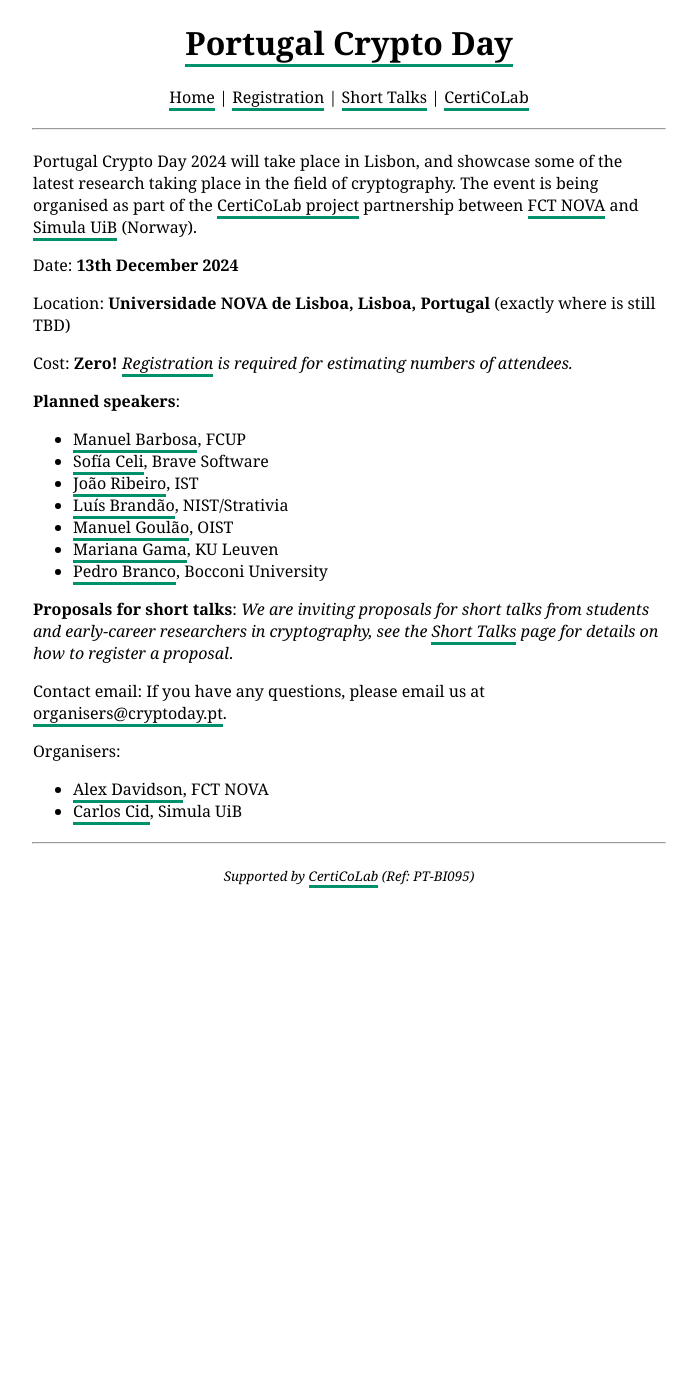
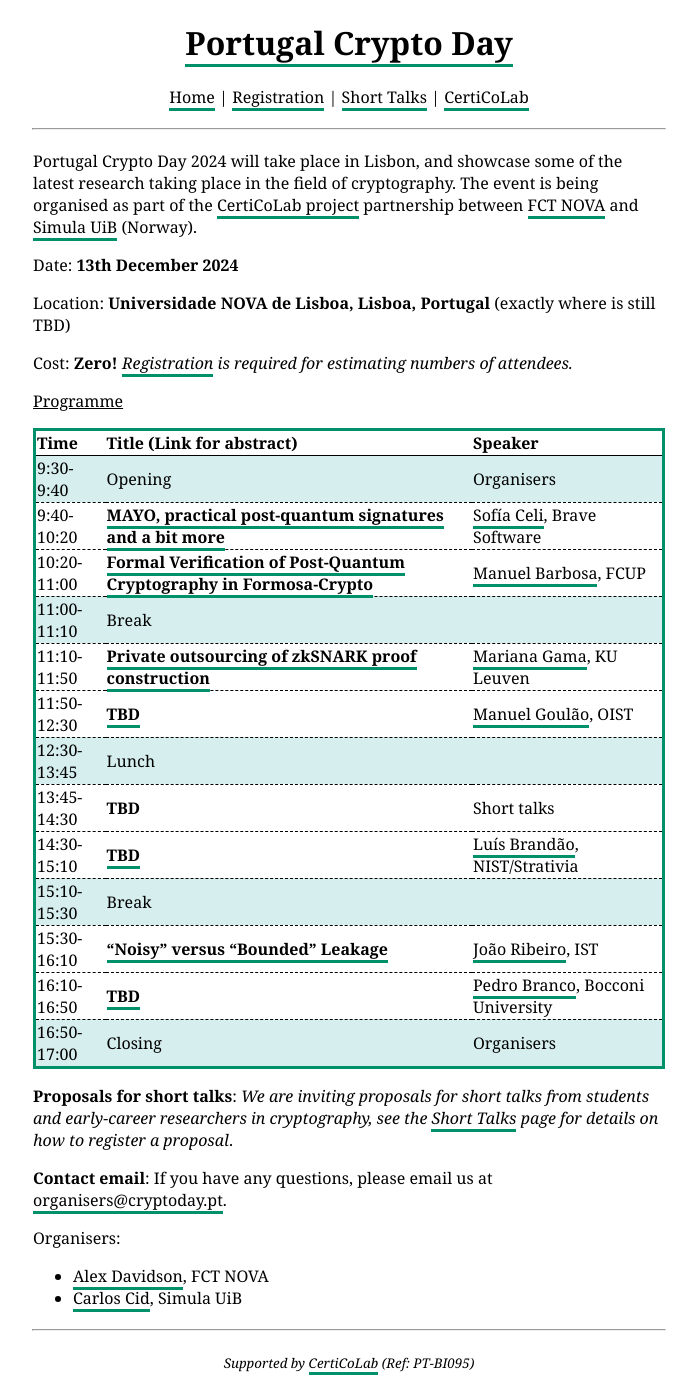
Before and after one commit to cryptoday-pt/cryptoday-pt.github.io, a Jekyll site: the page built from index.html, in a window 1280 px wide. Shown: the whole page, without its empty margins (291-988 px from the left). Built offline with Jekyll 4.4.1, drawn with Linux system fonts in a browser that asks for light colours; the list of posts is cut into pages by our own code; before the commit the page ends 902 px from its top, so only the background shows below that.

Commit message:
Add programme

```diff
--- a/Gemfile
+++ b/Gemfile
@@ -1,2 +1,3 @@
 source "https://rubygems.org"
 gemspec
+gem "jekyll-paginate"
--- a/assets/css/syntax.css
+++ b/assets/css/syntax.css
@@ -64,6 +64,10 @@ body, h1, h2, h3, h4, h5, h6  {
   text-align: center;
 }
 
+h3 {
+  text-align: left;
+}
+
 :root{
   --maincolor: rgb(0, 145, 107);
   --bordercl:black;
@@ -100,3 +104,20 @@ iframe {
   min-width: 325px;
   margin: 0 auto;
 }
+
+table {
+  border: 3px solid var(--maincolor);
+  border-collapse: collapse;
+}
+
+th {
+  border-bottom: 1px solid #000000;
+}
+
+tr {
+  border-bottom: 1px dashed #000000;
+}
+
+#nontalk {
+  background-color: #D6EEEE
+}
--- a/index.html
+++ b/index.html
@@ -14,22 +14,85 @@ Portugal Crypto Day 2024 will take place in Lisbon, and showcase some of the lat
     Cost: <b>Zero!</b> <i><a href="https://cryptoday.pt/registration/">Registration</a> is required for estimating numbers of attendees.</i>
 </p>
 <p>
-    <b>Planned speakers</b>:
-    <ul>
-        <li><a href="https://www.dcc.fc.up.pt/~mbb/">Manuel Barbosa</a>, FCUP</li>
-        <li><a href="https://sofiaceli.com/">Sofía Celi</a>, Brave Software</li>
-        <li><a href="https://sites.google.com/site/joaorib94/">João Ribeiro</a>, IST</li>
-        <li><a href="https://www.nist.gov/people/luis-t-n-brandao">Luís Brandão</a>, NIST/Strativia</li>
-        <li><a href="https://groups.oist.jp/netq/members-0#goulao">Manuel Goulão</a>, OIST</li>
-        <li><a href="https://mmargama.github.io/">Mariana Gama</a>, KU Leuven</li>
-        <li><a href="https://sites.google.com/view/pmbranco">Pedro Branco</a>, Bocconi University</li>
-    </ul>
+    <u>Programme</u>
+    <table>
+        <tr>
+            <th>Time</th>
+            <th>Title (Link for abstract)</th>
+            <th>Speaker</th>
+        </tr>
+        <tr id="nontalk">
+            <td>9:30-9:40</td>
+            <td>Opening</td>
+            <td>Organisers</td>
+        </tr>
+        <tr>
+            <td>9:40-10:20</td>
+            <td><b><a href="https://cryptoday.pt/abstracts#celi">MAYO, practical post-quantum signatures and a bit more</b></td>
+            <td><a href="https://sofiaceli.com/">Sofía Celi</a>, Brave Software</td>
+        </tr>
+        <tr>
+            <td>10:20-11:00</td>
+            <td><b><a href="https://cryptoday.pt/abstracts#barbosa">Formal Verification of Post-Quantum Cryptography in Formosa-Crypto</b></td>
+            <td><a href="https://www.dcc.fc.up.pt/~mbb/">Manuel Barbosa</a>, FCUP</td>
+        </tr>
+        <tr id="nontalk">
+            <td>11:00-11:10</td>
+            <td>Break</td>
+            <td></td>
+        </tr>
+        <tr>
+            <td>11:10-11:50</td>
+            <td><b><a href="https://cryptoday.pt/abstracts#gama">Private outsourcing of zkSNARK proof construction</b></td>
+            <td><a href="https://mmargama.github.io/">Mariana Gama</a>, KU Leuven</td>
+        </tr>
+        <tr>
+            <td>11:50-12:30</td>
+            <td><b><a href="https://cryptoday.pt/abstracts#goulao">TBD</b></td>
+            <td><a href="https://groups.oist.jp/netq/members-0#goulao">Manuel Goulão</a>, OIST</td>
+        </tr>
+        <tr id="nontalk">
+            <td>12:30-13:45</td>
+            <td>Lunch</td>
+            <td></td>
+        </tr>
+        <tr>
+            <td>13:45-14:30</td>
+            <td><b>TBD</b></td>
+            <td>Short talks</td>
+        </tr>
+        <tr>
+            <td>14:30-15:10</td>
+            <td><b><a href="https://cryptoday.pt/abstracts#brandao">TBD</b></td>
+            <td><a href="https://www.nist.gov/people/luis-t-n-brandao">Luís Brandão</a>, NIST/Strativia</td>
+        </tr>
+        <tr id="nontalk">
+            <td>15:10-15:30</td>
+            <td>Break</td>
+            <td></td>
+        </tr>
+        <tr>
+            <td>15:30-16:10</td>
+            <td><b><a href="https://cryptoday.pt/abstracts#ribeiro">“Noisy” versus “Bounded” Leakage</b></td>
+            <td><a href="https://sites.google.com/site/joaorib94/">João Ribeiro</a>, IST</td>
+        </tr>
+        <tr>
+            <td>16:10-16:50</td>
+            <td><b><a href="https://cryptoday.pt/abstracts#branco">TBD</b></td>
+            <td><a href="https://sites.google.com/view/pmbranco">Pedro Branco</a>, Bocconi University</td>
+        </tr>
+        <tr id="nontalk">
+            <td>16:50-17:00</td>
+            <td>Closing</td>
+            <td>Organisers</td>
+        </tr>
+    </table>
 </p>
 <p>
     <b>Proposals for short talks</b>: <i>We are inviting proposals for short talks from students and early-career researchers in cryptography, see the <a href="https://cryptoday.pt/short-talks/">Short Talks</a> page for details on how to register a proposal</i>.
 </p>
 <p>
-    Contact email: If you have any questions, please email us at <a href="mailto:organisers@cryptoday.pt">organisers@cryptoday.pt</a>.
+    <b>Contact email</b>: If you have any questions, please email us at <a href="mailto:organisers@cryptoday.pt">organisers@cryptoday.pt</a>.
 </p>
 <p> Organisers:
     <ul>
```
Also changed, not shown: abstracts/index.html (added, +46 -0 lines), Gemfile.lock, 1 other file.
